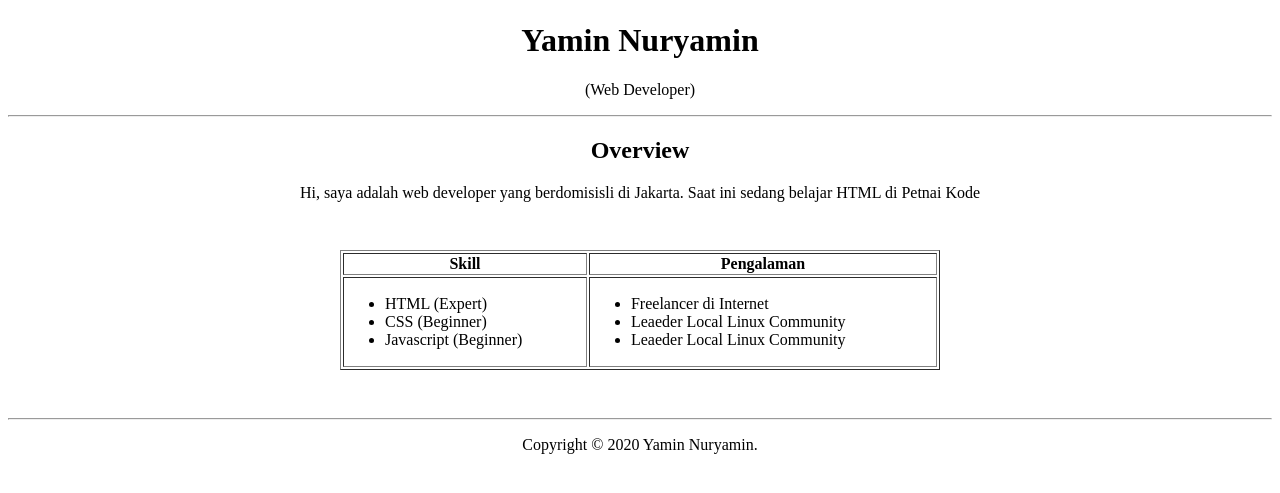
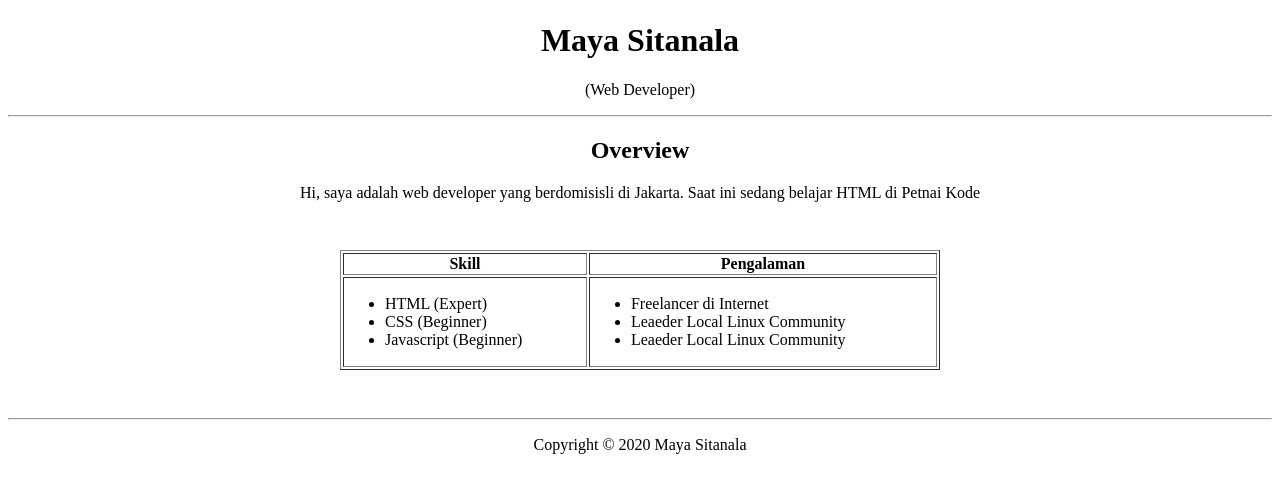
Before and after one commit to Mayasi96/biodata.github.io, a plain HTML site: page index.html in a window 1280 px wide. Shown: the part 247-740 px from the top of the page. Drawn offline with Linux system fonts and the light colour scheme.

Commit message:
Update index.html

```diff
--- a/index.html
+++ b/index.html
@@ -19,7 +19,7 @@
 
     <header style="text-align: center;">
         <img src="logo.jpeg" width="200" height="200" style="border-radius: 50%;"/>
-        <h1>Yamin Nuryamin</h1>
+        <h1>Maya Sitanala</h1>
         <p>(Web Developer)</p>
     </header>
 
@@ -64,7 +64,7 @@
 
     <hr>
     <footer style="text-align: center;">
-        <p>Copyright &copy; 2020 Yamin Nuryamin.</p>
+        <p>Copyright &copy; 2020 Maya Sitanala</p>
     </footer>
 </body>
 </html>
```
